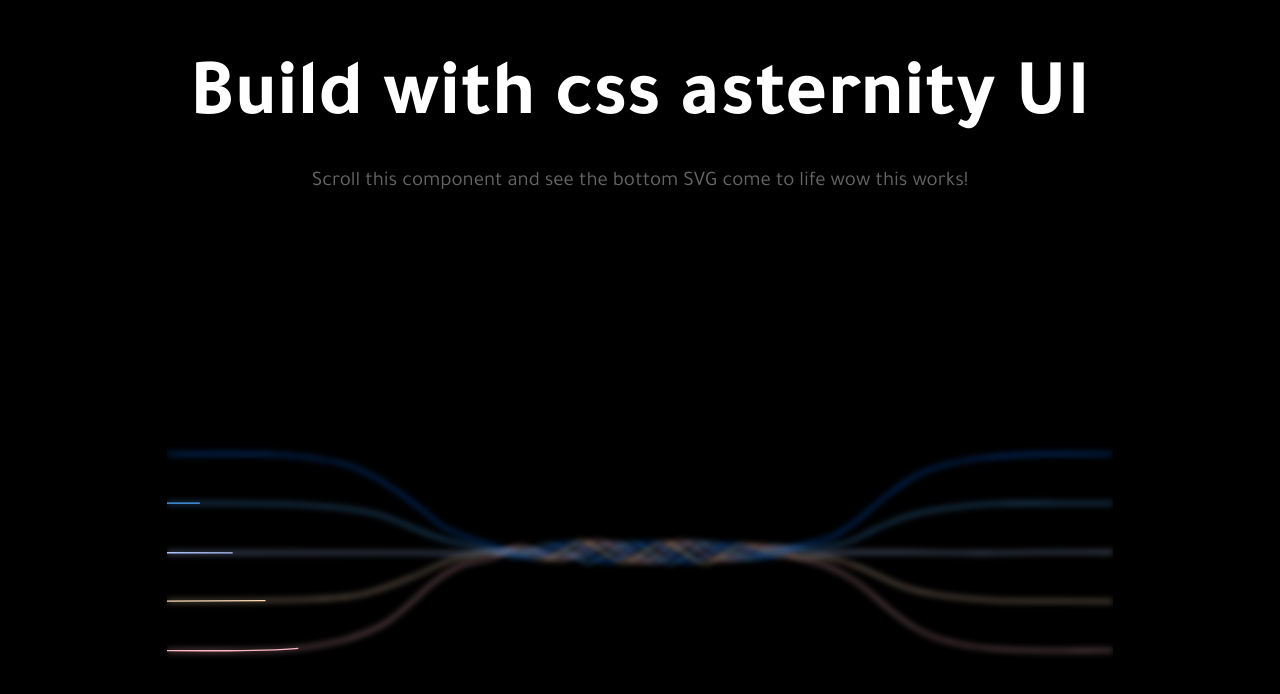
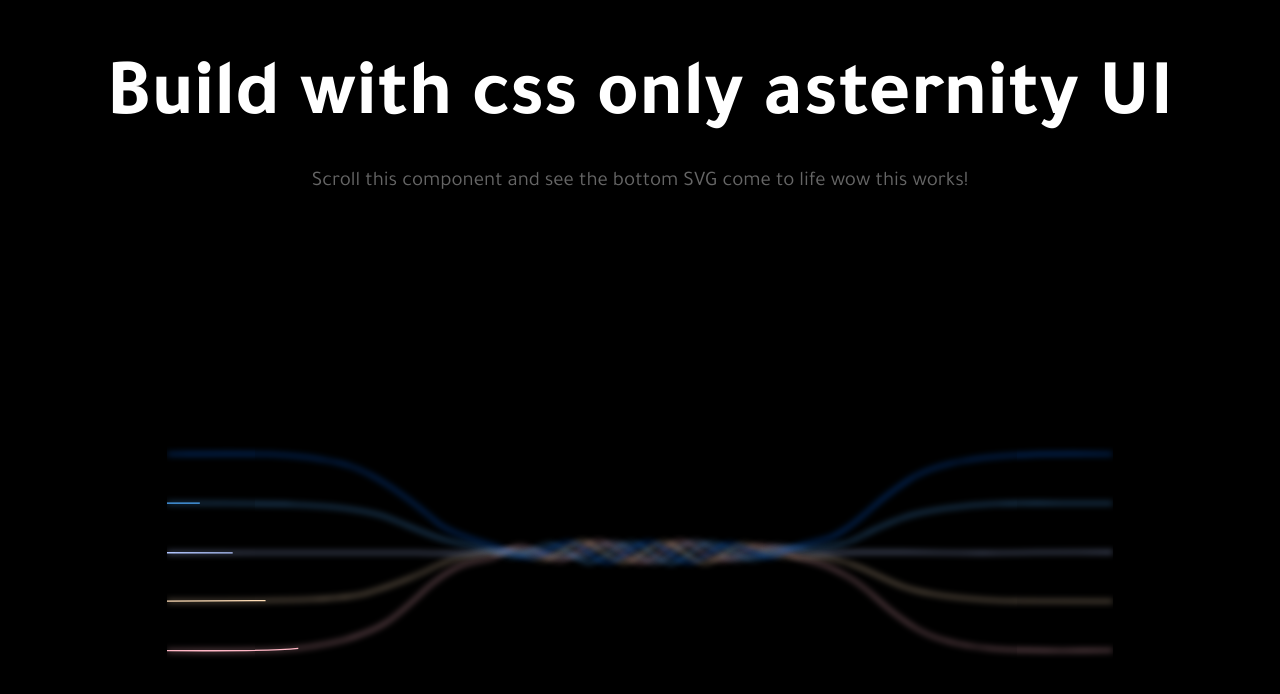
Before and after one commit to VirajS00/css-only-aceternity-ui, a website built with Parcel: page components/src/google-gemini-effect/index.html in a window 1280 px wide. Shown: the top 694 px of the page. Built offline with nearby package versions, Linux system fonts and the light colour scheme.

Commit message:
Google Gemini effect - Changed text

```diff
--- a/components/src/google-gemini-effect/index.html
+++ b/components/src/google-gemini-effect/index.html
@@ -10,7 +10,7 @@
   <body>
     <main>
       <div class="title-heading">
-        <h1 class="title">Build with css asternity UI</h1>
+        <h1 class="title">Build with css only asternity UI</h1>
         <p class="sub-text">
           Scroll this component and see the bottom SVG come to life wow this
           works!
```
